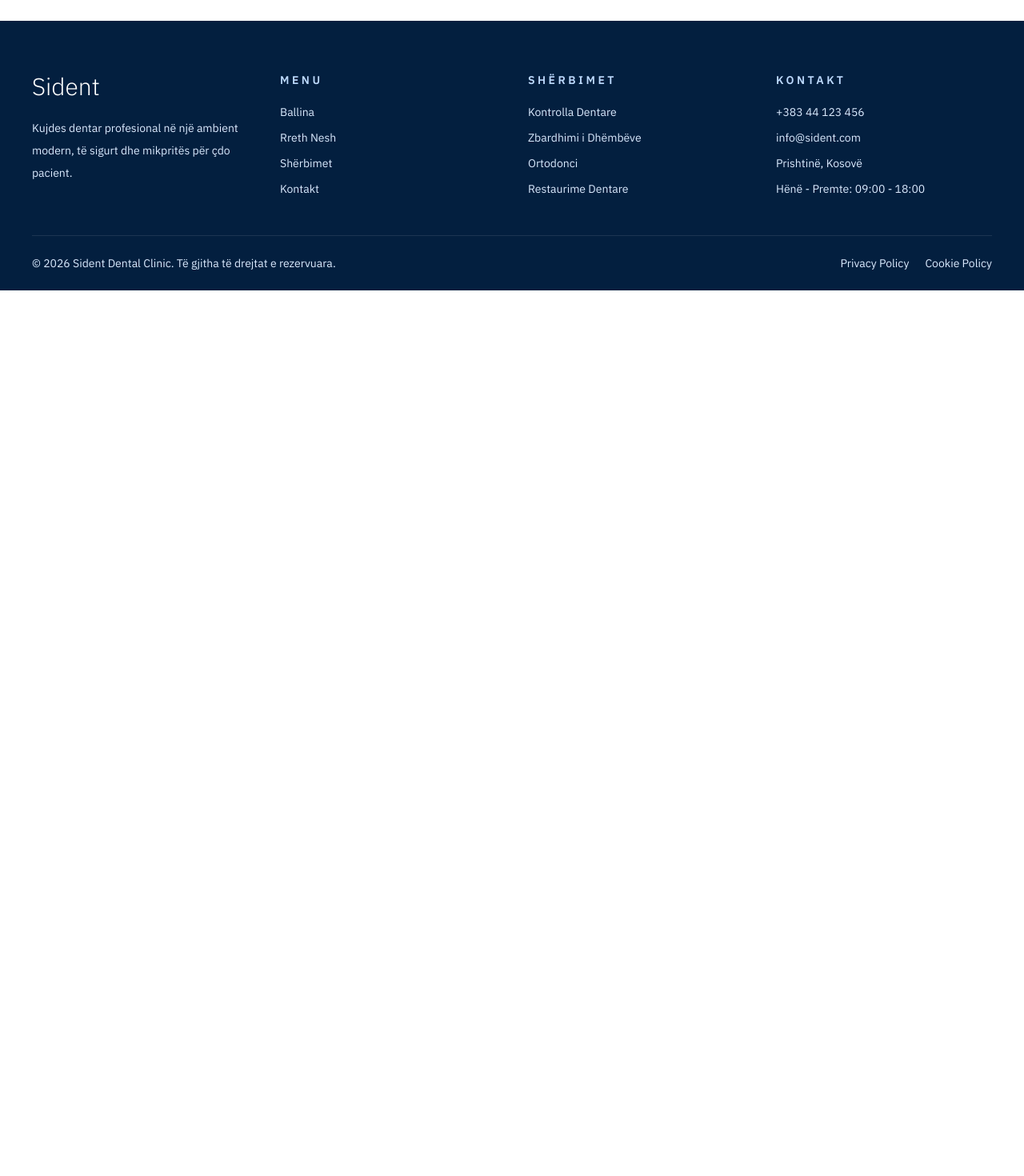
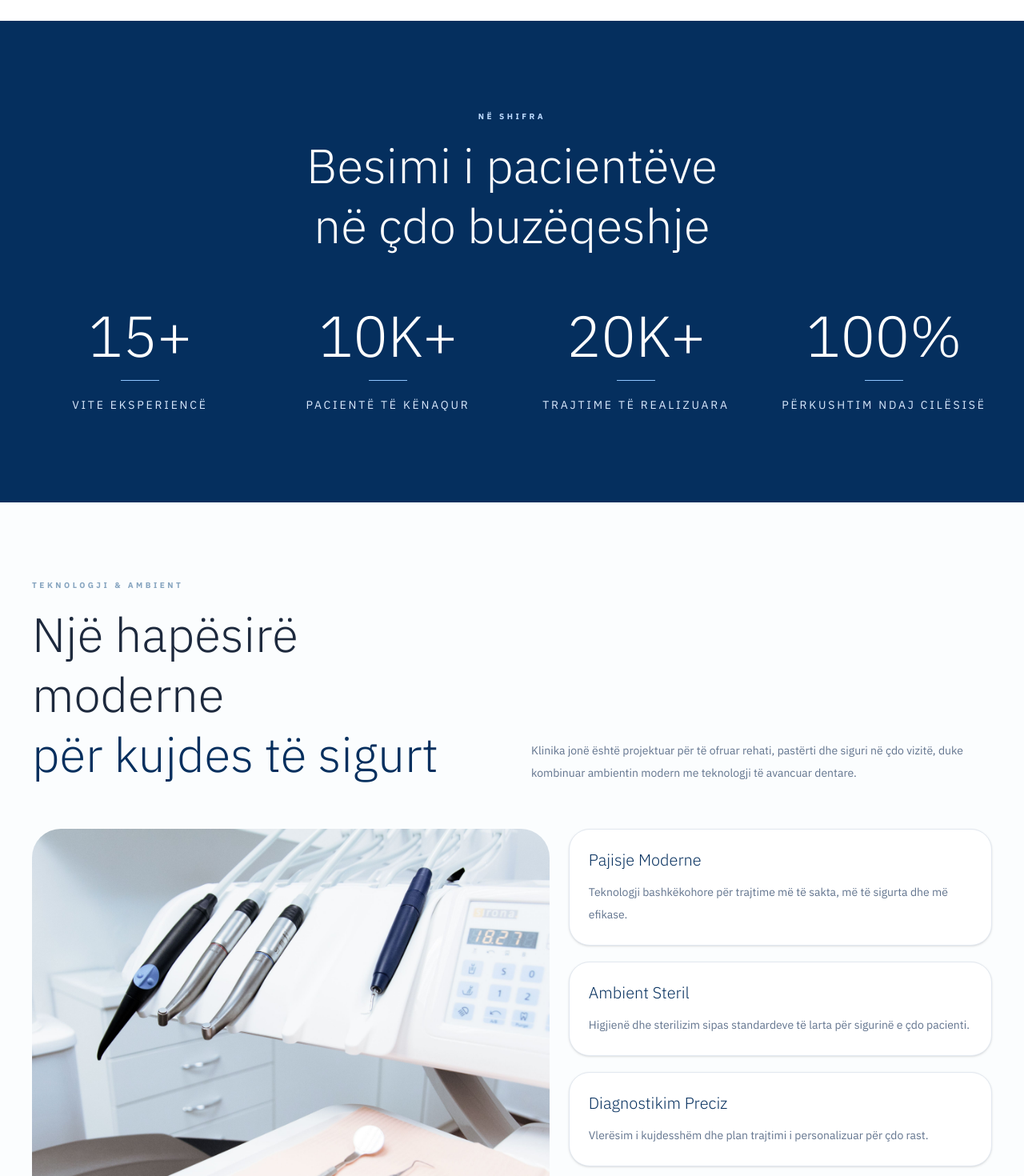
Before and after one commit to LaidaR3/Sident, a Next.js app in the folder dental-clinic/: page /about in a window 1280 px wide. Shown: the part 4960-6430 px from the top of the page at 80% size. Before the commit the page ends 5323 px from the top, so only its background shows below. Built offline with nearby package versions, Linux system fonts and the light colour scheme.

Commit message:
Tech and facilities section

```diff
--- a/dental-clinic/app/about/page.tsx
+++ b/dental-clinic/app/about/page.tsx
@@ -2,8 +2,8 @@ import AboutHero from "@/components/about/AboutHero";
 import StorySection from "@/components/about/StorySection";
 import MissionVision from "@/components/about/Mission";
 import DoctorsSection from "@/components/about/DoctorSection";
-
-
+import StatsSection from "@/components/about/Stats";
+import TechnologyFacilities from "@/components/about/TechFacilities";
 export default function About() {
     return (
         <main>
@@ -11,6 +11,8 @@ export default function About() {
             <StorySection />
             <MissionVision />
             <DoctorsSection/>
+            <StatsSection />
+            <TechnologyFacilities />
         </main>
     );
 }
--- /dev/null
+++ b/dental-clinic/components/about/Stats.tsx
@@ -0,0 +1,57 @@
+export default function StatsSection() {
+  const stats = [
+    {
+      number: "15+",
+      label: "Vite Eksperiencë",
+    },
+    {
+      number: "10K+",
+      label: "Pacientë të Kënaqur",
+    },
+    {
+      number: "20K+",
+      label: "Trajtime të Realizuara",
+    },
+    {
+      number: "100%",
+      label: "Përkushtim ndaj Cilësisë",
+    },
+  ];
+
+  return (
+    <section className="bg-[#052f5e] px-6 py-28 text-white md:px-10">
+      <div className="mx-auto max-w-7xl">
+        <div className="mb-16 text-center">
+          <p className="mb-4 text-[10px] font-bold uppercase tracking-[0.35em] text-blue-200">
+            Në Shifra
+          </p>
+
+          <h2 className="text-4xl font-light leading-tight md:text-6xl">
+            Besimi i pacientëve
+            <br />
+            në çdo buzëqeshje
+          </h2>
+        </div>
+
+        <div className="grid gap-10 md:grid-cols-4">
+          {stats.map((stat) => (
+            <div
+              key={stat.label}
+              className="text-center"
+            >
+              <h3 className="text-6xl font-light text-white md:text-7xl">
+                {stat.number}
+              </h3>
+
+              <div className="mx-auto mt-5 h-px w-12 bg-blue-300" />
+
+              <p className="mt-5 text-sm uppercase tracking-[0.2em] text-blue-100">
+                {stat.label}
+              </p>
+            </div>
+          ))}
+        </div>
+      </div>
+    </section>
+  );
+}
--- /dev/null
+++ b/dental-clinic/components/about/TechFacilities.tsx
@@ -0,0 +1,76 @@
+import Image from "next/image";
+
+const facilities = [
+  {
+    title: "Pajisje Moderne",
+    text: "Teknologji bashkëkohore për trajtime më të sakta, më të sigurta dhe më efikase.",
+  },
+  {
+    title: "Ambient Steril",
+    text: "Higjienë dhe sterilizim sipas standardeve të larta për sigurinë e çdo pacienti.",
+  },
+  {
+    title: "Diagnostikim Preciz",
+    text: "Vlerësim i kujdesshëm dhe plan trajtimi i personalizuar për çdo rast.",
+  },
+  {
+    title: "Komoditet Maksimal",
+    text: "Hapësirë e qetë dhe mikpritëse për një përvojë sa më të rehatshme.",
+  },
+];
+
+export default function TechnologyFacilities() {
+  return (
+    <section className="bg-[#fbfdfe] px-6 py-24 text-slate-800 md:px-10">
+      <div className="mx-auto max-w-7xl">
+        <div className="mb-14 grid gap-8 md:grid-cols-[0.9fr_1.1fr] md:items-end">
+          <div>
+            <p className="mb-4 text-[10px] font-bold uppercase tracking-[0.35em] text-[#87A5C0]">
+              Teknologji & Ambient
+            </p>
+
+            <h2 className="text-4xl font-light leading-tight md:text-6xl">
+              Një hapësirë moderne
+              <br />
+              <span className="text-[#052f5e]">për kujdes të sigurt</span>
+            </h2>
+          </div>
+
+          <p className="max-w-xl text-sm leading-7 text-slate-500 md:ml-auto">
+            Klinika jonë është projektuar për të ofruar rehati, pastërti dhe
+            siguri në çdo vizitë, duke kombinuar ambientin modern me teknologji
+            të avancuar dentare.
+          </p>
+        </div>
+
+        <div className="grid gap-6 md:grid-cols-[1.1fr_0.9fr]">
+          <div className="relative h-[560px] overflow-hidden rounded-[36px]">
+            <Image
+              src="/images/img13.jpg"
+              alt="Teknologji dhe ambient i klinikës"
+              fill
+              className="object-cover"
+            />
+          </div>
+
+          <div className="grid gap-5">
+            {facilities.map((item) => (
+              <div
+                key={item.title}
+                className="rounded-[26px] border border-slate-200 bg-white p-6 shadow-sm transition duration-300 hover:-translate-y-1 hover:shadow-lg"
+              >
+                <h3 className="text-xl font-light text-[#052f5e]">
+                  {item.title}
+                </h3>
+
+                <p className="mt-3 text-sm leading-7 text-slate-500">
+                  {item.text}
+                </p>
+              </div>
+            ))}
+          </div>
+        </div>
+      </div>
+    </section>
+  );
+}
```
Also changed, not shown: dental-clinic/public/images/img13.jpg (added).
